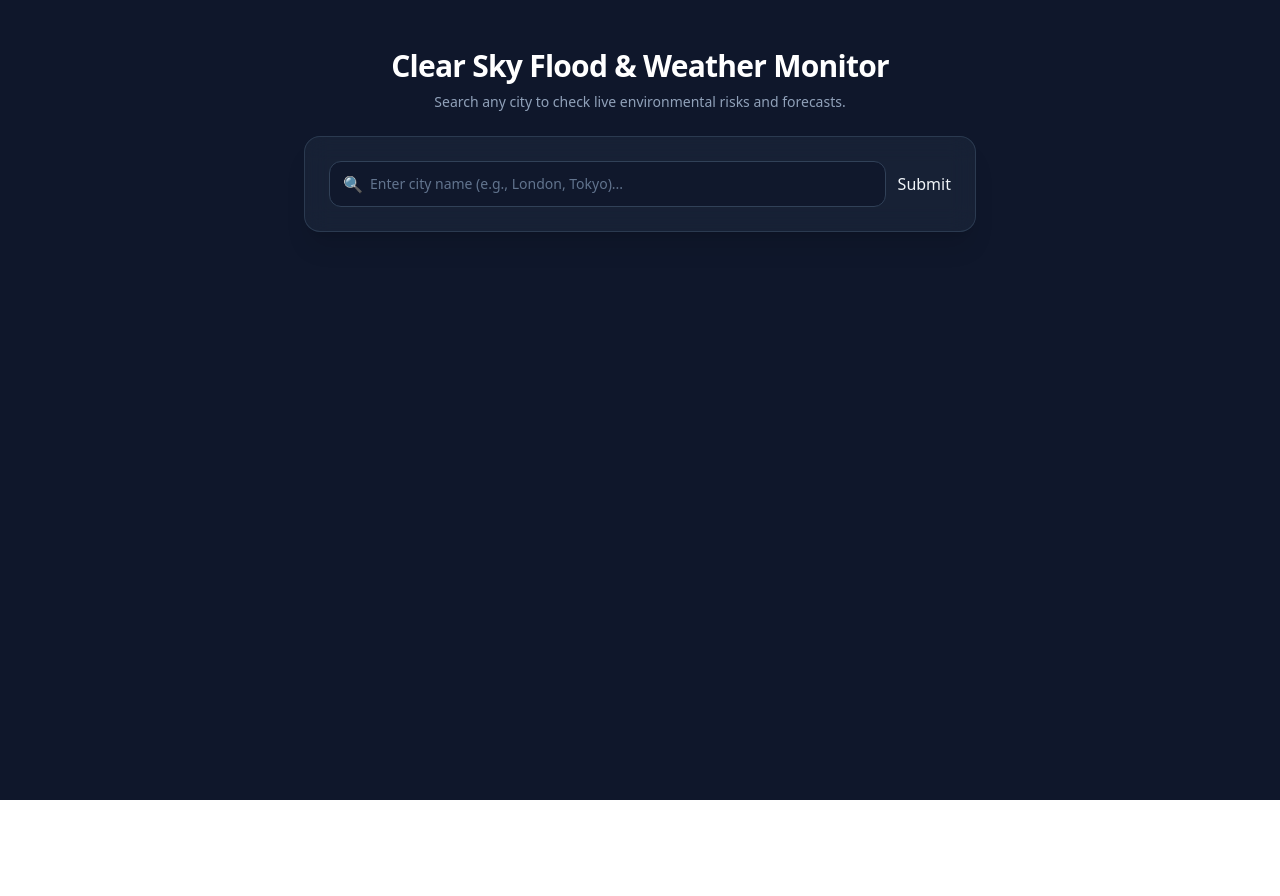
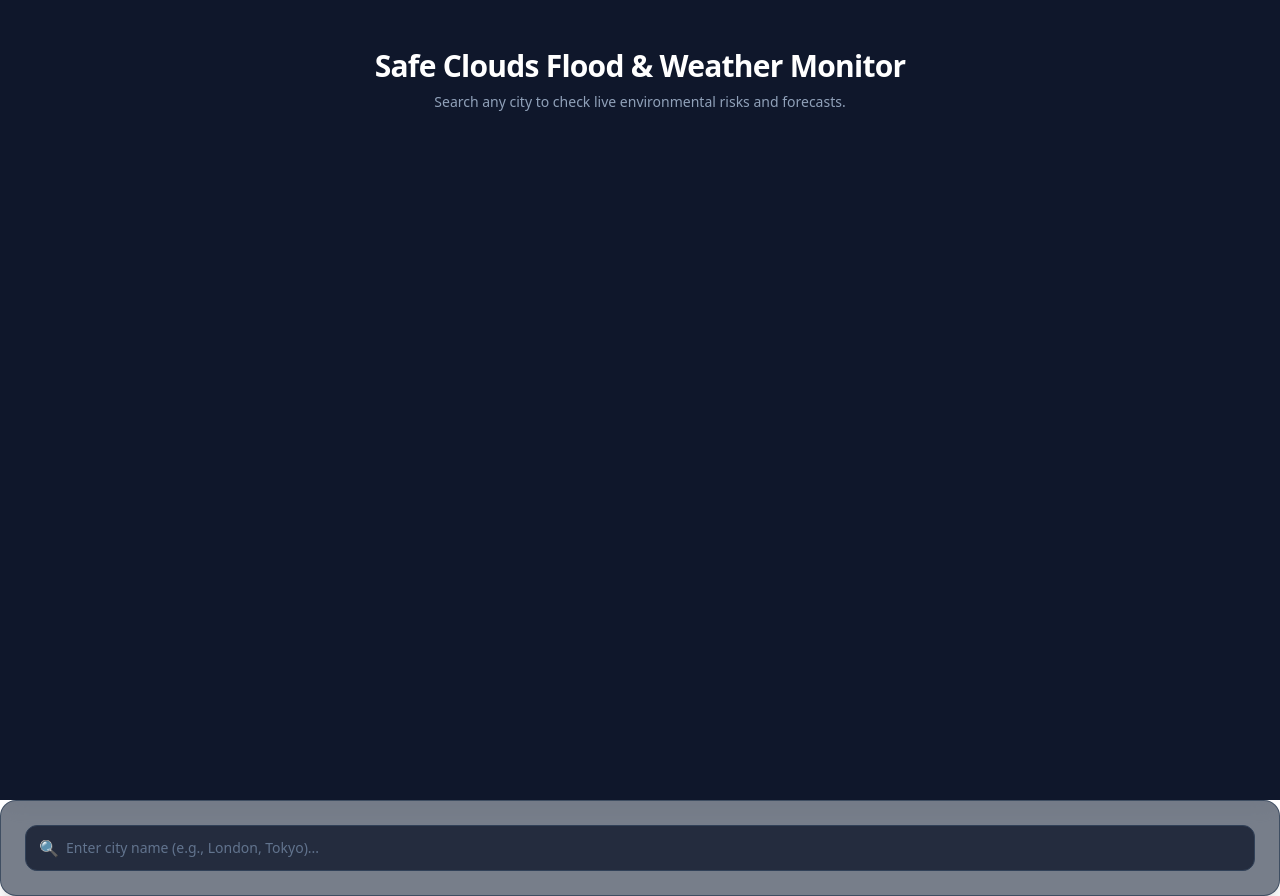
Before and after one commit to Eazybel/Clear-Skies, a Next.js app in the folder clearsky/: page / in a window 1280 px wide. Before the commit the page ends 800 px from the top, so only its background shows below. Built offline with nearby package versions, Linux system fonts and the light colour scheme.

Commit message:
refactor: remove unused components and clean up layout for improved structure

```diff
--- a/clearsky/src/app/api/error.tsx
+++ /dev/null
@@ -1,9 +0,0 @@
-"use client"
-export default function ErrorHandler({error,reset}:{error:Error,reset:()=>void}){
-return(
-    <>
-    <p>theres a problem fetching the data {error.message}</p>
-    <button onClick={reset}></button>
-    </>
-)
-}
--- a/clearsky/src/app/api/fetchWeather.tsx
+++ /dev/null
@@ -1,45 +0,0 @@
-export default async function  fetchWeather(prevState:unknown,formData:FormData){
-const cityName=formData.get("city")
-interface DailyDataInterface{
-        day:string,
-        riskLevel:string,
-        message:string,
-        currentTemp:string,
-        rain:string
-    }
-
-
-    const dailyData:DailyDataInterface[]=[]
-const response=await fetch(`https://geocode.maps.co/search?q=${cityName}&api_key=6a9e864fde97d568213086chl07ce55`)
-const data=await response.json()
-const responseCloud=await fetch(`https://api.openweathermap.org/data/2.5/weather?lat=${data[0].lat}&lon=${data[0].lon}&units=metric&appid=928a870c1c8f5ad9e0b501f9c4b4333d`)
-const dataCloud=await responseCloud.json()
-const responseFlood=await fetch(`https://flood-api.open-meteo.com/v1/flood?latitude=${data[0].lat}&longitude=${data[0].lon}&daily=river_discharge,river_discharge_max,river_discharge_p25,river_discharge_p75,river_discharge_median`)
-const dataGeo=await responseFlood.json()
-for (let i = 0; i < 10; i++) {
-const day=dataGeo.daily.time[i]
-const max=dataGeo.daily.river_discharge_max[i]
-const pg75=dataGeo.daily.river_discharge_p75[i]
-const median=dataGeo.daily.river_discharge_median[i]
-let message:string="Its normal dat"
-let riskLevel:string="Normal"
-if(max>pg75*2.0&&max>median*2.5){
-    message="Severe flood warning: Significant overflow potential detected along the river basin."
-    riskLevel="High"
-}else if(max>pg75){
-     message="Normal Flow: River discharge levels are stable and tracking safely within normal baseline limits."
-    riskLevel="Normal"
-
-}
-  dailyData.push({
-   "day":day,
-   "riskLevel":riskLevel,
-   "message":message,
-   "currentTemp":`${dataCloud.main.temp} °C`,
-   "rain":`${dataCloud.rain?.["1h"]??0} mm`
-  })
-
-}
-return dailyData
-
-}
--- a/clearsky/src/app/components/FloodDisplay/displayFloodStatus.tsx
+++ /dev/null
@@ -1,71 +0,0 @@
-"use client"
-
-interface DailyDataInterface {
-  message: string;
-  riskLevel: string;
-  day: string;
-  rain: string;
-  currentTemp: string;
-}
-
-interface AlertData {
-  alerts: DailyDataInterface[];
-}
-
-export default function FloodStatus(props: AlertData) {
-  if (!props.alerts || props.alerts.length === 0) {
-    return null;
-  }
-
-  const firstAlert = props.alerts[0];
-
-  return (
-    <div className="w-full max-w-2xl mx-auto mt-6 bg-white shadow-lg rounded-xl overflow-hidden border border-slate-100">
-      {/* Current Conditions Summary Header */}
-      <div className="bg-gradient-to-r from-blue-600 to-indigo-700 p-5 text-white">
-        <h3 className="text-lg font-semibold mb-2">Current Conditions</h3>
-        <div className="flex flex-wrap gap-4 text-sm">
-          <span className="bg-white/10 px-3 py-1.5 rounded-lg backdrop-blur-sm">
-            🌧️ Rain: <strong className="font-medium">{firstAlert?.rain ?? "N/A"}</strong>
-          </span>
-          <span className="bg-white/10 px-3 py-1.5 rounded-lg backdrop-blur-sm">
-            🌡️ Temp: <strong className="font-medium">{firstAlert?.currentTemp ?? "N/A"}</strong>
-          </span>
-        </div>
-      </div>
-
-      {/* Forecast & Alert List */}
-      <div className="p-5">
-        <h4 className="text-xs font-bold text-slate-400 uppercase tracking-wider mb-4">
-          Forecast & Risk Analysis
-        </h4>
-        <ul className="space-y-3">
-          {props.alerts.map((alert, index) => {
-            const isHighRisk = alert.riskLevel.toLowerCase().includes("high");
-
-            return (
-              <li
-                key={index}
-                className="flex flex-col sm:flex-row sm:items-center justify-between p-4 rounded-lg bg-slate-50 border border-slate-200 hover:bg-slate-100 transition-colors"
-              >
-                <div className="space-y-1 mb-2 sm:mb-0">
-                  <span className="text-xs font-semibold text-slate-500">{alert.day}</span>
-                  <p className="text-sm text-slate-700 font-medium">{alert.message}</p>
-                </div>
-                <div>
-                  <span className={`inline-block px-3 py-1 text-xs font-bold rounded-full ${
-                    isHighRisk
-                      ? "bg-red-100 text-red-700 border border-red-200"
-                      : "bg-emerald-100 text-emerald-700 border border-emerald-200"
-                  }`}>
-                    {alert.riskLevel}
-                  </span>
-                </div>
-              </li>
-            );
-          })}
-        </ul>
-      </div>
-    </div>
-  );
-}
--- a/clearsky/src/app/components/submitbtn.tsx
+++ /dev/null
@@ -1,6 +0,0 @@
-"use client"
-import {useFormStatus} from "react-dom"
-export default function SubmitBtn(){
-const {pending}=useFormStatus()
-    return   <button disabled={pending}>{ pending?"loading":"Submit"}</button>
-}
--- a/clearsky/src/app/layout.tsx
+++ b/clearsky/src/app/layout.tsx
@@ -11,7 +11,21 @@ export default function RootLayout({ children }: LayoutProps<"/">) {
       lang="en"
 
     >
-      <body className="min-h-full flex flex-col">{children}</body>
+      <body className="min-h-full flex flex-col">
+           {/* Header Section */}
+        <div className="min-h-screen bg-slate-900 text-slate-100 flex flex-col items-center justify-start p-6 sm:p-12">
+      <div className="w-full max-w-2xl space-y-6">
+
+        {/* Header Section */}
+        <div className="text-center space-y-2">
+          <h1 className="text-3xl font-bold tracking-tight text-white">Safe Clouds Flood & Weather Monitor</h1>
+          <p className="text-sm text-slate-400">Search any city to check live environmental risks and forecasts.</p>
+        </div>
+
+      </div>
+    </div>
+        {children}
+        </body>
     </html>
   );
 }
--- a/clearsky/src/app/loading.jsx
+++ /dev/null
@@ -1,6 +0,0 @@
-
-export default function loading() {
-  return (
-    <div>loading...</div>
-  )
-}
--- a/clearsky/src/app/page.tsx
+++ b/clearsky/src/app/page.tsx
@@ -1,26 +1,10 @@
 "use client"
-
-import fetchWeather from "@/app/api/fetchWeather"
-import SubmitBtn from "@/app/components/submitbtn"
-import FloodStatus from "@/app/components/FloodDisplay/displayFloodStatus"
-import { useActionState } from "react"
-
-export default function Button() {
-  const [state, formAction, pending] = useActionState(fetchWeather, [])
-
-  return (
-    <div className="min-h-screen bg-slate-900 text-slate-100 flex flex-col items-center justify-start p-6 sm:p-12">
-      <div className="w-full max-w-2xl space-y-6">
-
-        {/* Header Section */}
-        <div className="text-center space-y-2">
-          <h1 className="text-3xl font-bold tracking-tight text-white">Clear Sky Flood & Weather Monitor</h1>
-          <p className="text-sm text-slate-400">Search any city to check live environmental risks and forecasts.</p>
-        </div>
-
-        {/* Search Form Card */}
+export default function Main(){
+  return(
+    <>
+    {/* Search Form Card */}
         <div className="bg-slate-800/60 backdrop-blur-md border border-slate-700/80 p-6 rounded-2xl shadow-xl">
-          <form action={formAction} className="flex flex-col sm:flex-row gap-3">
+          <form className="flex flex-col sm:flex-row gap-3">
             <div className="relative flex-1">
               <span className="absolute inset-y-0 left-0 flex items-center pl-3.5 pointer-events-none text-slate-400">
                 🔍
@@ -34,27 +18,8 @@ export default function Button() {
                 className="w-full pl-10 pr-4 py-3 bg-slate-900/80 border border-slate-700 rounded-xl text-white placeholder-slate-500 focus:outline-none focus:ring-2 focus:ring-blue-500 focus:border-transparent transition-all text-sm"
               />
             </div>
-            <SubmitBtn />
           </form>
         </div>
-
-        {/* Loading Indicator State */}
-        {pending && (
-          <div className="flex items-center justify-center p-8 bg-slate-800/40 border border-slate-700/50 rounded-2xl">
-            <div className="flex items-center space-x-3 text-blue-400">
-              <svg className="animate-spin h-5 w-5 text-blue-500" xmlns="http://www.w3.org/2000/svg" fill="none" viewBox="0 0 24 24">
-                <circle className="opacity-25" cx="12" cy="12" r="10" stroke="currentColor" strokeWidth="4"></circle>
-                <path className="opacity-75" fill="currentColor" d="M4 12a8 8 0 018-8V0C5.373 0 0 5.373 0 12h4zm2 5.291A7.962 7.962 0 014 12H0c0 3.042 1.135 5.824 3 7.938l3-2.647z"></path>
-              </svg>
-              <span className="text-sm font-medium">Analyzing meteorological and flood data...</span>
-            </div>
-          </div>
-        )}
-
-        {/* Results Component */}
-        {!pending && <FloodStatus alerts={state} />}
-
-      </div>
-    </div>
+    </>
   )
 }
```
